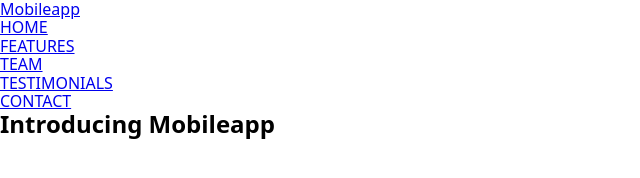
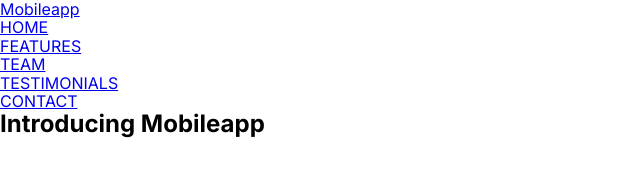
Before and after one commit to Tigriceo/fs-91, a plain HTML site: page index.html in a window 1280 px wide. Shown: the whole page, without its empty margins (0-640 px from the left). Drawn offline with nearby package versions, Linux system fonts and the light colour scheme.

Commit message:
font added

```diff
--- a/css/style.css
+++ b/css/style.css
@@ -1,5 +1,9 @@
 * {
   box-sizing: border-box;
+}
+
+body{
+  font-family: 'Inter', sans-serif;
 }
 
 .fw-500 {
--- a/index.html
+++ b/index.html
@@ -6,6 +6,9 @@
 	<meta http-equiv="X-UA-Compatible" content="IE=edge">
 	<meta name="viewport" content="width=device-width, initial-scale=1.0">
 	<title>FS-91</title>
+	<link rel="preconnect" href="https://fonts.googleapis.com">
+	<link rel="preconnect" href="https://fonts.gstatic.com" crossorigin>
+	<link href="https://fonts.googleapis.com/css2?family=Inter:wght@400;500;700&display=swap" rel="stylesheet">
 	<link rel="stylesheet" href="https://cdnjs.cloudflare.com/ajax/libs/modern-normalize/2.0.0/modern-normalize.min.css">
 	<link rel="stylesheet" href="./css/style.css">
 </head>
```
